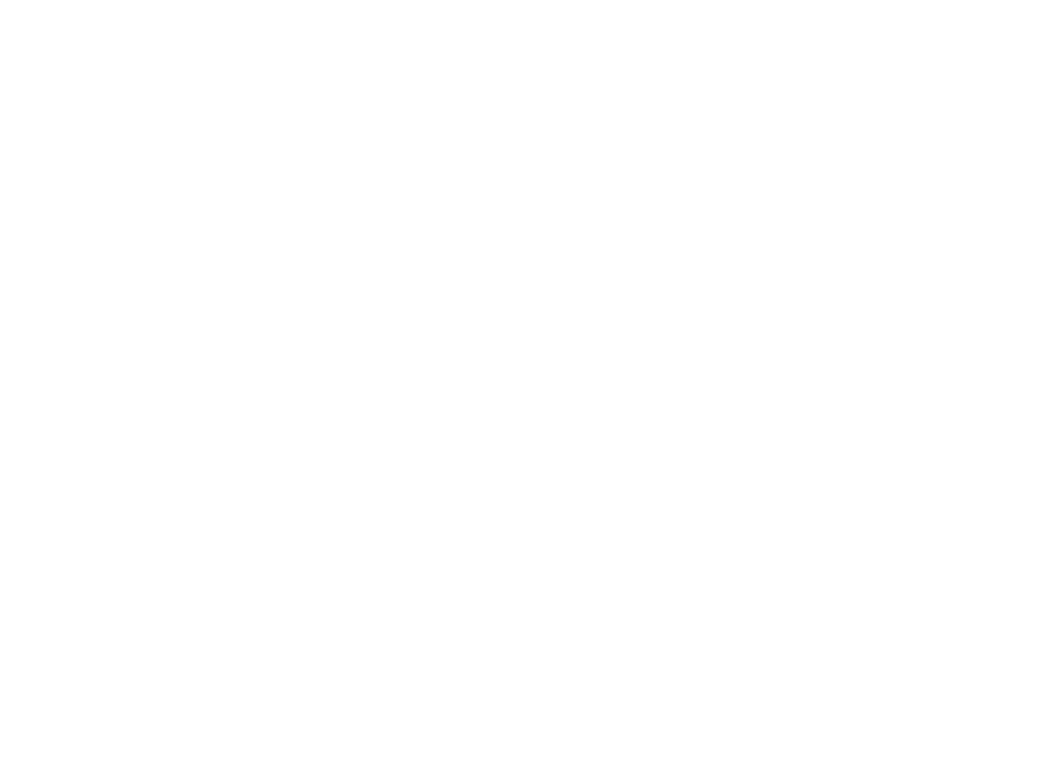
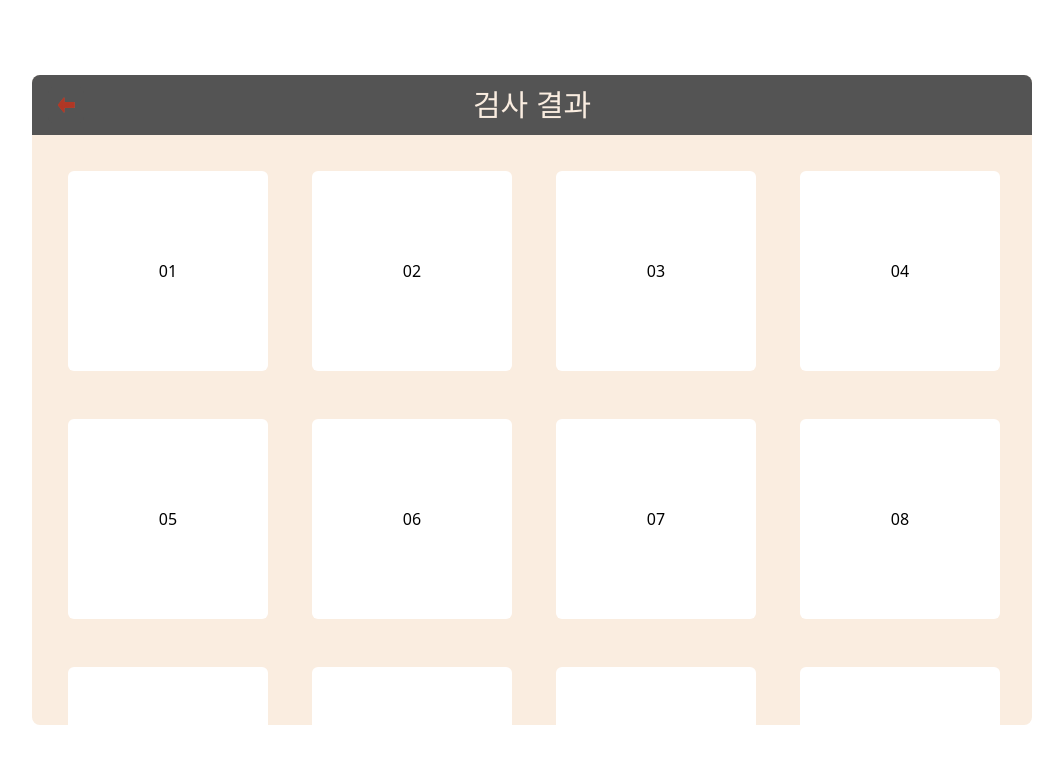
Before and after one commit to newjayyyy/check-mate, a React (Vite) app in the folder frontend/pr-app/: page /result in a window 1280 px wide. Before the commit this address had no page. Shown: the top 764 px of the page, without its empty margins (108-1171 px from the left). Built offline with nearby package versions, Linux system fonts and the light colour scheme.

Commit message:
add resultPage

```diff
--- a/frontend/pr-app/src/App.jsx
+++ b/frontend/pr-app/src/App.jsx
@@ -1,13 +1,16 @@
-import MaskCheckPage from './checkmate/maskCheckPage'; // 네가 만든 컴포넌트 경로
+import MaskCheckPage from './checkmate/maskCheckPage';
+import MagnetCheckPage from './checkmate/magnetCheckPage';
+import ResultPage from './checkmate/resultPage';
 import React from 'react';
 import { BrowserRouter as Router, Routes, Route } from 'react-router-dom';
-import MagnetCheckPage from './checkmate/magnetCheckPage';
+
 function App() {
   return (
      <Router>
       <Routes>
         <Route path="/" element={<MaskCheckPage />} />
         <Route path="/magnet" element={<MagnetCheckPage />} />
+        <Route path="/result" element={<ResultPage />} />
       </Routes>
     </Router>
   )
--- a/frontend/pr-app/src/checkmate/magnetCheckPage.jsx
+++ b/frontend/pr-app/src/checkmate/magnetCheckPage.jsx
@@ -58,6 +58,7 @@
                 <div className="relative rounded-t-lg w-full max-w-[1440px] h-[60px] bg-[#545454] ">
                     {/* 이미지 버튼 */}
                     <button
+                    onClick={() => navigate('/result')}
                         className="absolute left-4 top-1/2 -translate-y-1/2 w-[36px] h-[36px] flex items-center justify-center bg-[#545454] rounded-md hover:bg-[#faede0] transition">
                         <img
                             src="/sidebar.png"
@@ -67,7 +68,7 @@
                     </button>
                     <div className="h-full flex items-center justify-center">
                         <span className="block font-[200] text-[30px] text-center text-[#faede0] font-raleway leading-none">
-                            부품 결함함 검사
+                            부품 결함 검사
                         </span>
                     </div>
                     {/* 카메라 영역 */}
--- a/frontend/pr-app/src/checkmate/maskCheckPage.jsx
+++ b/frontend/pr-app/src/checkmate/maskCheckPage.jsx
@@ -58,6 +58,7 @@
         <div className="relative rounded-t-lg w-full max-w-[1440px] h-[60px] bg-[#545454] ">
           {/* 이미지 버튼 */}
           <button
+          onClick={() => navigate('/result')}
             className="absolute left-4 top-1/2 -translate-y-1/2 w-[36px] h-[36px] flex items-center justify-center bg-[#545454] rounded-md hover:bg-[#faede0] transition">
             <img
               src="/sidebar.png"
--- /dev/null
+++ b/frontend/pr-app/src/checkmate/resultPage.jsx
@@ -0,0 +1,46 @@
+import React, { useEffect, useRef, useState } from 'react';
+import { useNavigate } from 'react-router-dom';
+
+export default function ResultPage() {
+
+  const navigate = useNavigate();
+
+  return (
+    <div className="min-h-screen flex items-center p-3">
+      <div className="rounded-lg w-full max-w-[1000px] h-[650px] md:max-w-[800px] lg:max-w-[1000px] mx-auto flex-grow-0  bg-[#faede0]">
+        <div className="relative rounded-t-lg w-full max-w-[1440px] h-[60px] bg-[#545454] ">
+          {/* 이미지 버튼 */}
+          <button
+            onClick={() => navigate('/')}
+            className="absolute left-4 top-1/2 -translate-y-1/2 w-[36px] h-[36px] flex items-center justify-center bg-[#545454] rounded-md hover:bg-[#faede0] transition">
+            <img
+              src="/back.png"
+              alt="back"
+              className="w-[20px] h-[20px]"
+            />
+          </button>
+          <div className="h-full flex items-center justify-center">
+            <span className="block font-[200] text-[30px] text-center text-[#faede0] font-raleway leading-none">
+              검사 결과
+            </span>
+          </div>
+
+          <div className="h-[600px] overflow-auto grid grid-cols-4 gap-2 p-4 overscroll-contain">
+            {Array.from({ length: 12 }, (_, i) => (
+              <div
+                key={i}
+                className="w-[200px] h-[200px] bg-white rounded-md m-[20px] flex items-center justify-center"
+              >
+                {String(i + 1).padStart(2, '0')}
+              </div>
+            ))}
+          </div>
+
+
+        </div>
+
+      </div>
+    </div>
+
+  );
+}
```
